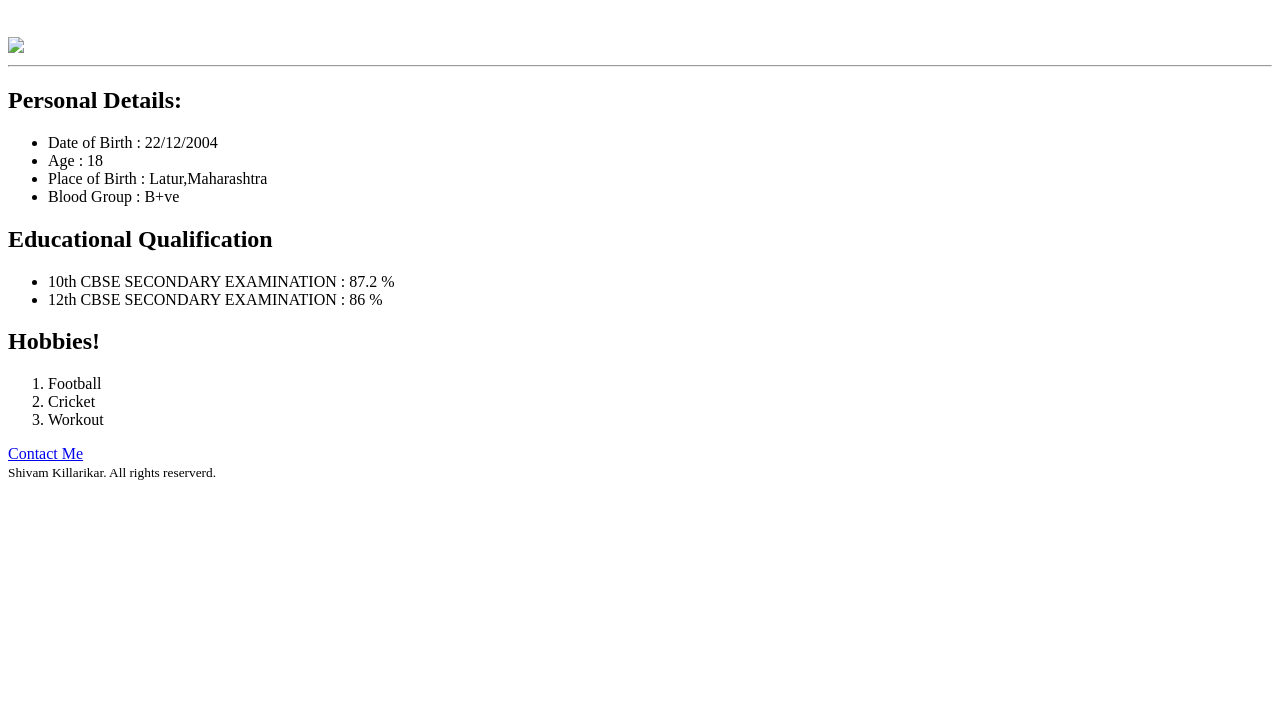
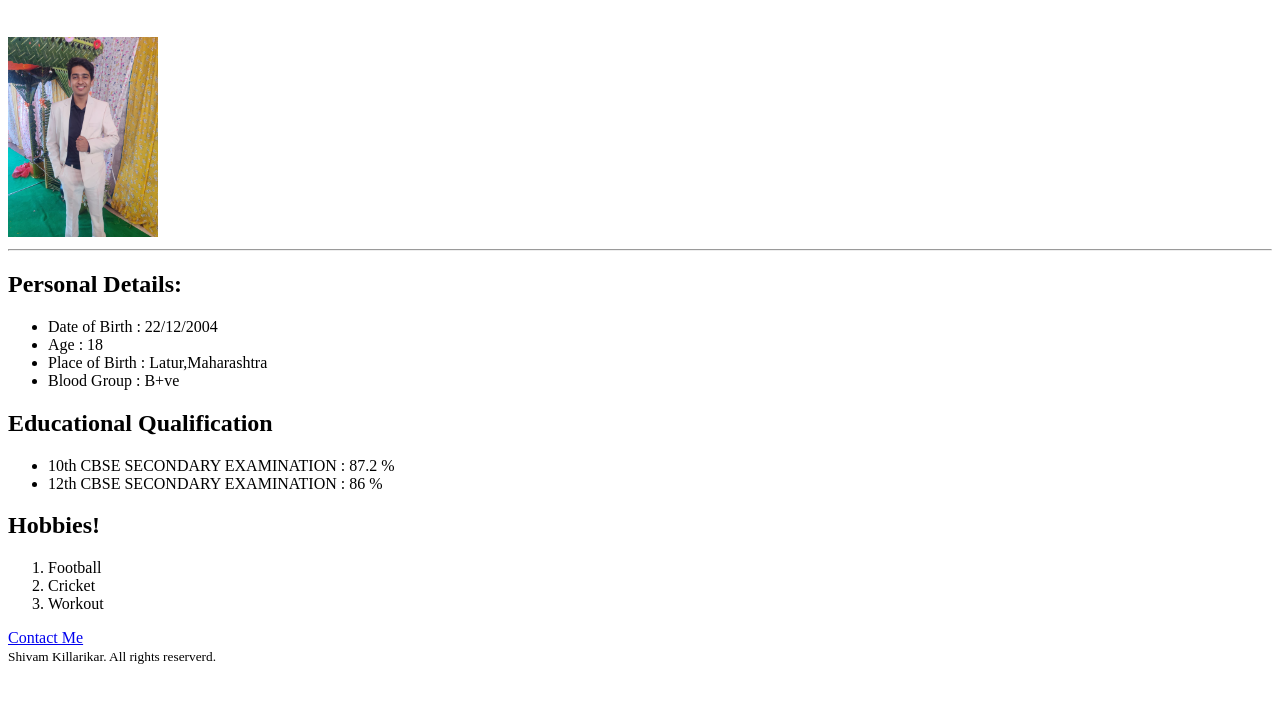
Before and after one commit to Shivamkillarikar/html-res, a plain HTML site: page index.html in a window 1280 px wide. Shown: the part 61-764 px from the top of the page. Drawn offline with Linux system fonts and the light colour scheme.

Commit message:
Update index.html

```diff
--- a/index.html
+++ b/index.html
@@ -9,7 +9,7 @@
         <h1>Welcome to Shivam's Resume!</h1>
         <br />
         <!-- <img src="../Capstone Project/Hello.jpeg" height="=200"/> -->
-        <a href="about.html"><img src="../Capstone Project/Hello.jpeg" height="200"></a>
+        <a href="about.html"><img src="./Hello.jpeg" height="200"></a>
         <hr />
 
 
```
